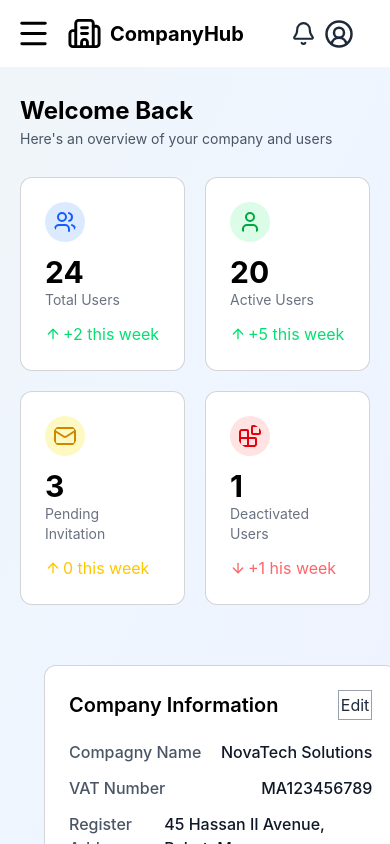
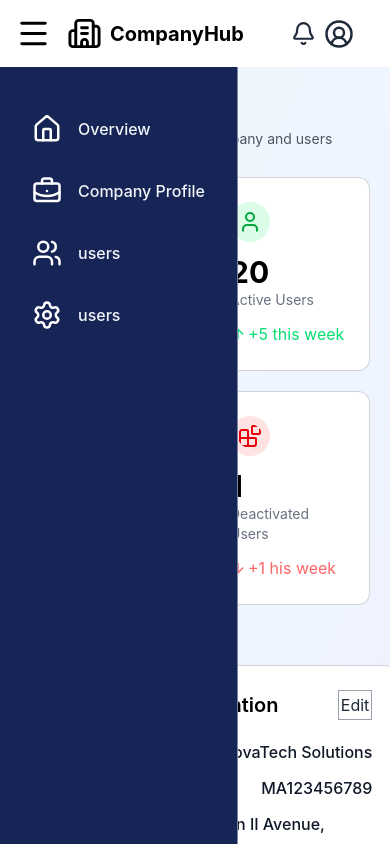
Before and after one commit to YassinNasrallah/CompanyHub-typescript, a React (Vite) app: page / in a window 390 px wide. Built offline with nearby package versions, Linux system fonts and the light colour scheme.

Commit message:
add hashrouter

```diff
--- a/src/components/Navbar.tsx
+++ b/src/components/Navbar.tsx
@@ -1,10 +1,10 @@
 import { Search, Bell,Menu, CircleUserRound, Building2 } from "lucide-react"
 import useMenu from "../hook/useMenu"
 const Navbar = () => {
-  const {openMenu, handlClick} = useMenu()
+  const { handlClick} = useMenu()
   return (
     <div className=" flex justify-between item-center relative bg-white p-4  ">
-      <div className="flex gap-4 justify-center items-center flex lg:hidden md:hidden relative">
+      <div className=" gap-4 justify-center items-center flex lg:hidden md:hidden relative">
           <Menu onClick={handlClick} size={35} className="cursor-pointer"/>
         <div className="flex items-center gap-2">
           <Building2 size={35}/>
@@ -12,7 +12,7 @@ const Navbar = () => {
         </div>
       </div>
 
-        <div className="hidden lg:flex md:flex relative w-[400px] ">
+        <div className="hidden lg:flex md:flex relative w-100 ">
            <Search className="absolute left-3 -translate-y-1/2 top-1/2 text-slate-500"/>
            <input type="text" placeholder="Saerch" className="rounded-md bg-gradient-to-br from-slate-100 via-blue-50 to-indigo-50 w-full p-2 pl-10 outline-none border-1 border-transparent duration-300 focus:border-gray-300 "/>
         </div>
--- a/src/components/Sidebar.tsx
+++ b/src/components/Sidebar.tsx
@@ -5,7 +5,7 @@ import { Building2,Settings, House, BriefcaseBusinessIcon, Users  } from "lucide
 const Sidebar = () => {
 
   return (
-    <div className={`hidden md:flex lg:flex h-screen transition-all duration-300 ease-in-out bg-blue-950 dark:bg-slate-950/80
+    <div className={` md:flex lg:flex h-screen transition-all duration-300 ease-in-out bg-blue-950 dark:bg-slate-950/80
     backdrop-blur-xl border-r border-slate-200/50 dark:border-slate-700/50 flex flex-col fixed top-0 left-0 md:relative`}>
      <div className=" p-6  dark:border-slate-700/50">
 
--- a/src/main.tsx
+++ b/src/main.tsx
@@ -2,13 +2,13 @@ import { StrictMode } from 'react'
 import { createRoot } from 'react-dom/client'
 import './index.css'
 import App from './App.tsx'
-import { BrowserRouter } from 'react-router-dom'
+import { BrowserRouter, HashRouter } from 'react-router-dom'
 
 createRoot(document.getElementById('root')!).render(
   <StrictMode>
-    <BrowserRouter>
+    <HashRouter>
     <App />
-    </BrowserRouter>
+    </HashRouter>
 
   </StrictMode>,
 )
```
